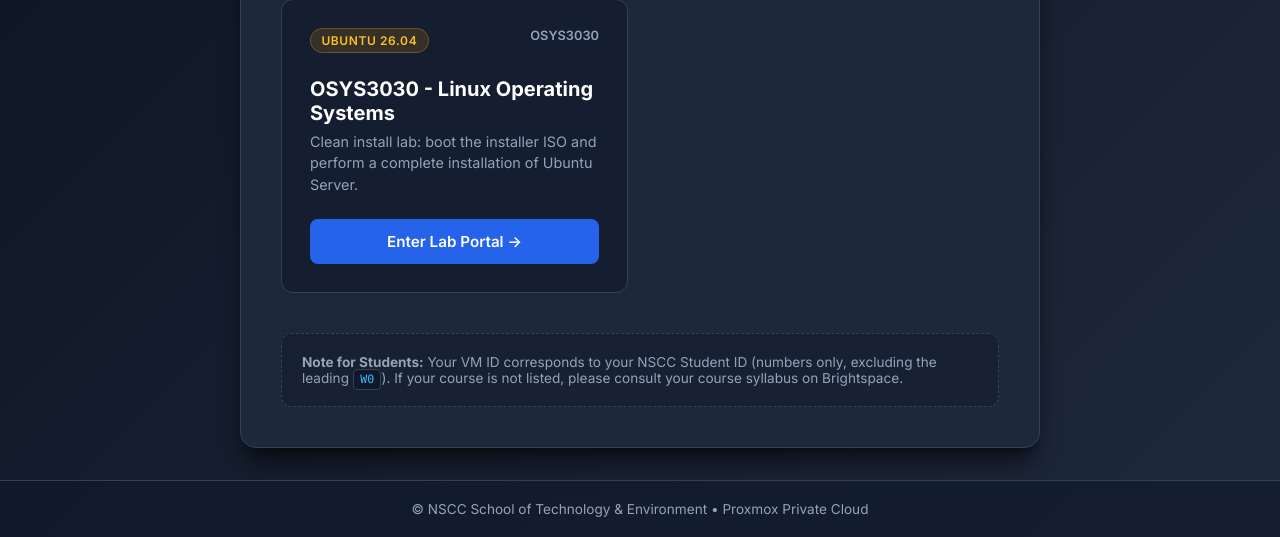
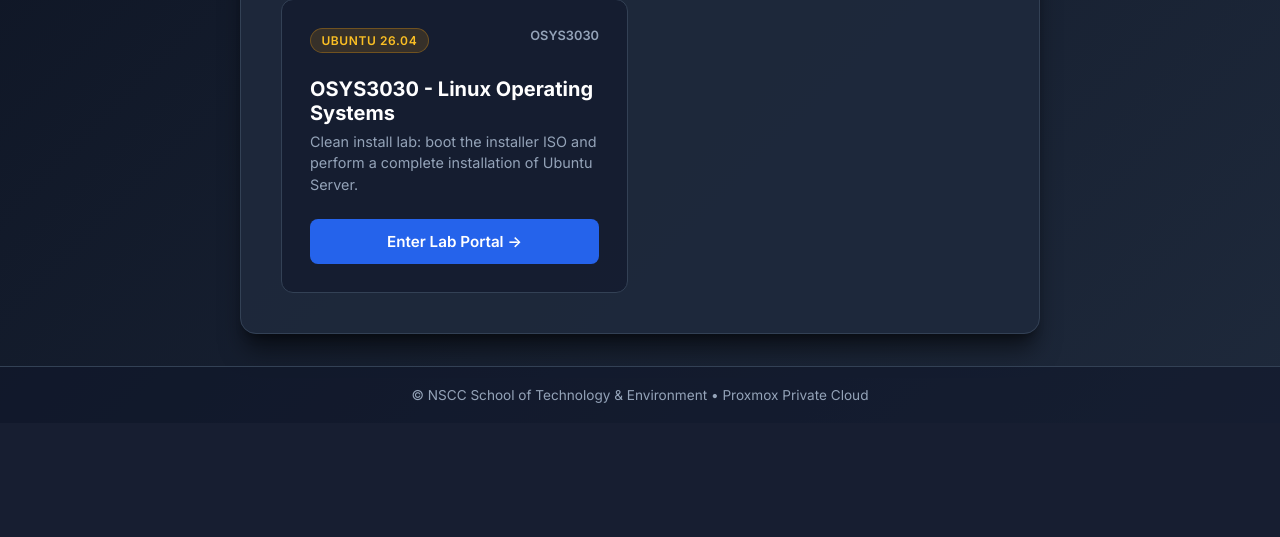
Before and after one commit to redmondmj/nscc-lab-portal, a Flask app: page / in a window 1280 px wide. Shown: the part 620-1157 px from the top of the page. After the commit the page ends 1023 px from the top, so only its background shows below. Run offline with Flask 3, Linux system fonts and the light colour scheme; data comes from the database, SQL or seed files in the repository; data that the repository does not hold is empty; some libraries are stand-ins or nearby versions.

Commit message:
fix(portal): remove obsolete student VM ID note from index page

```diff
--- a/templates/index.html
+++ b/templates/index.html
@@ -32,8 +32,5 @@
         {% endfor %}
     </div>
 
-    <div style="margin-top: 2.5rem; padding: 1.25rem; background: rgba(15, 23, 42, 0.4); border: 1px dashed var(--border); border-radius: 10px; font-size: 0.85rem; color: var(--text-muted);">
-        <p><strong>Note for Students:</strong> Your VM ID corresponds to your NSCC Student ID (numbers only, excluding the leading <code>W0</code>). If your course is not listed, please consult your course syllabus on Brightspace.</p>
-    </div>
 </div>
 {% endblock %}
```
